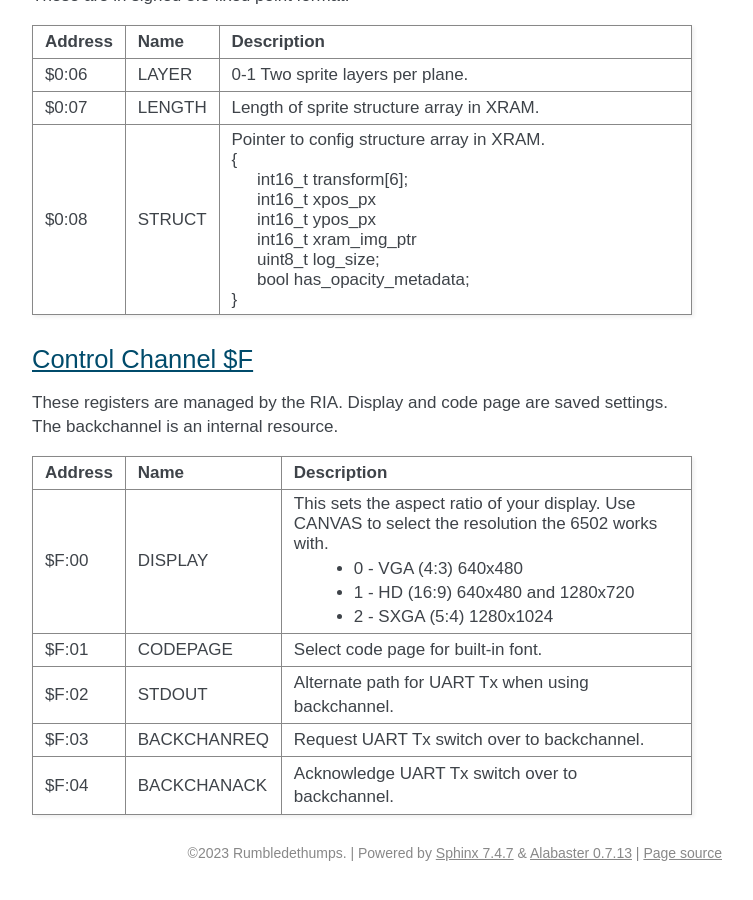
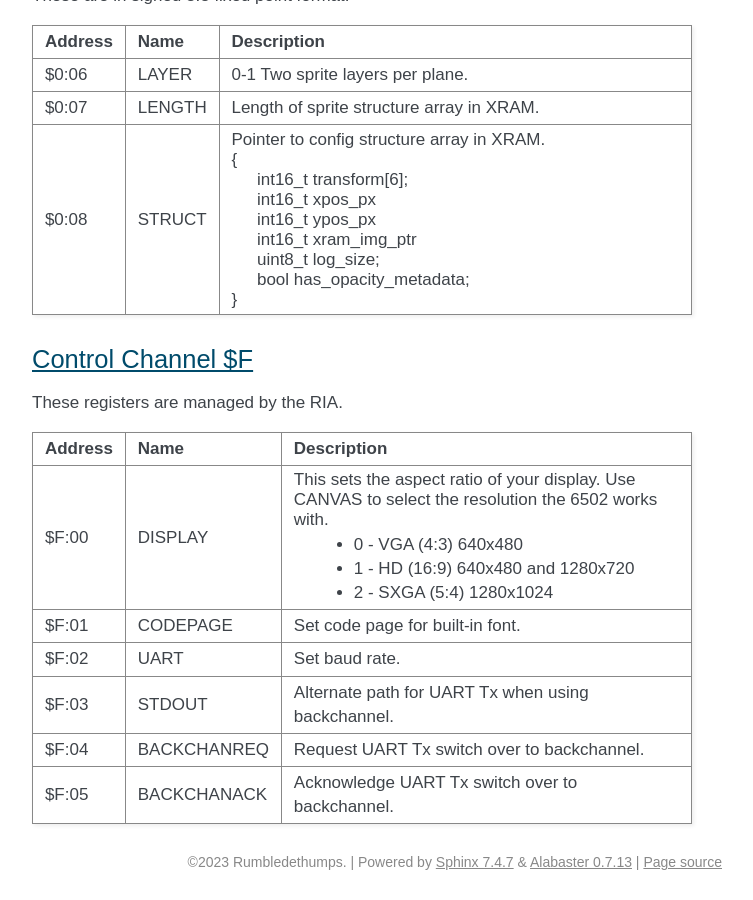
Before and after one commit to picocomputer/picocomputer.github.io, a Sphinx documentation site: the page built from docs/source/vga.rst, in a window 1280 px wide and 900 px high, scrolled down 7353 px. Shown: the whole window, without its empty margins (388-1141 px from the left). Built offline with Sphinx 7.4.7, drawn with Linux system fonts in a browser that asks for light colours.

Commit message:
vga uart control

```diff
--- a/docs/source/vga.rst
+++ b/docs/source/vga.rst
@@ -410,7 +410,7 @@ Affine sprites apply a 3x3 matrix transform. These are slower than plain sprites
 Control Channel $F
 ------------------
 
-These registers are managed by the RIA. Display and code page are saved settings. The backchannel is an internal resource.
+These registers are managed by the RIA.
 
 .. list-table::
    :widths: 5 5 90
@@ -427,13 +427,16 @@ These registers are managed by the RIA. Display and code page are saved settings
         * 2 - SXGA (5:4) 1280x1024
    * - $F:01
      - CODEPAGE
-     - Select code page for built-in font.
+     - Set code page for built-in font.
    * - $F:02
+     - UART
+     - Set baud rate.
+   * - $F:03
      - STDOUT
      - Alternate path for UART Tx when using backchannel.
-   * - $F:03
+   * - $F:04
      - BACKCHANREQ
      - Request UART Tx switch over to backchannel.
-   * - $F:04
+   * - $F:05
      - BACKCHANACK
      - Acknowledge UART Tx switch over to backchannel.
```
